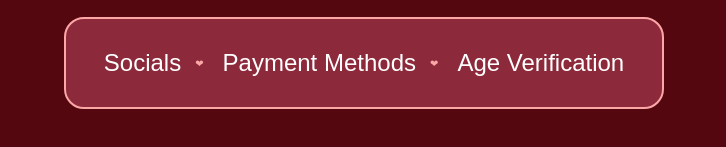
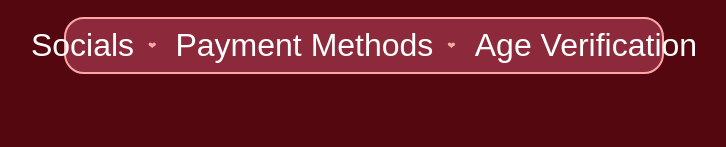
Before and after one commit to Tzuzu/Mia, a plain HTML site: page index.html in a window 1280 px wide. Shown: the part 301-448 px from the top of the page, without its empty margins (276-1002 px from the left). Drawn offline with Linux system fonts and the light colour scheme; a web font is replaced by a local one.

Commit message:
Navbar changes

```diff
--- a/styles.css
+++ b/styles.css
@@ -58,6 +58,10 @@ main {
     border-radius: 20px;
     box-sizing: border-box;
     border: 2px solid var(--text-hover);
+}
+
+main {
+    padding: 6px 20px;
 }
 
 h1 {
@@ -139,8 +143,8 @@ h1 {
 /* Top-level links */
 .navbar > ul > li > a {
     margin: 0 var(--nav-gap);
-    padding: 10px 0;
-    font-size: clamp(16px, 4.5vw, 24px);
+    padding: 2px 0;
+    font-size: clamp(20px, 5.5vw, 32px);
     white-space: nowrap;
 }
 
@@ -178,7 +182,7 @@ h1 {
 
 .navbar .dropdown-content a {
     padding: 8px 10px;
-    font-size: 24px;
+    font-size: 28px;
     text-align: center;
 }
 
```
